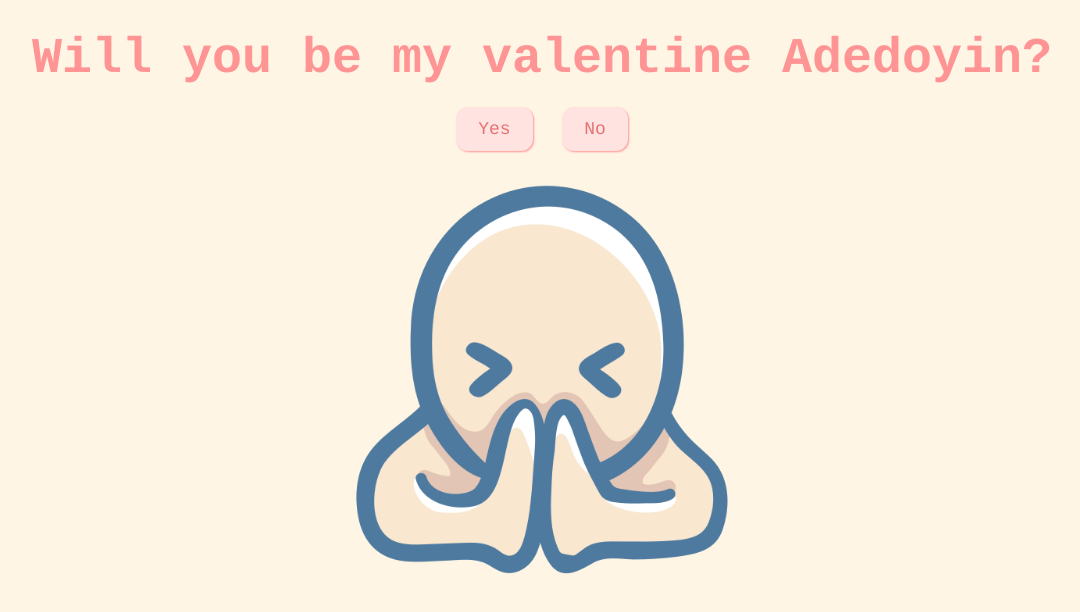
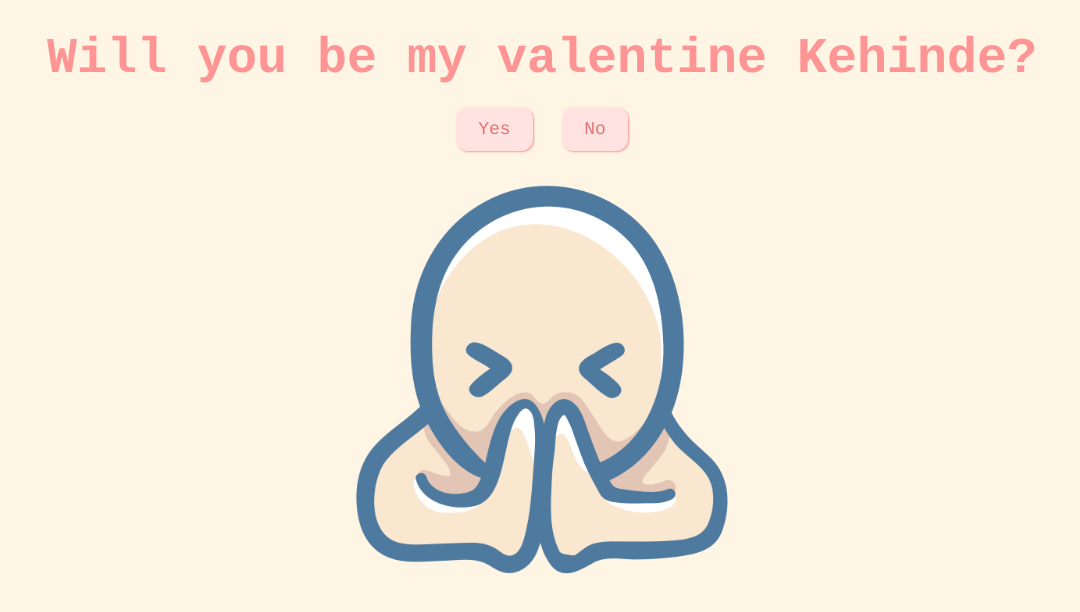
Before and after one commit to Sopefoluwa2/kehindemine, a plain HTML site: page index.html in a window 1280 px wide. Shown: the whole page, without its empty margins (98-1178 px from the left). Drawn offline with Linux system fonts and the light colour scheme.

Commit message:
Update index.html

```diff
--- a/index.html
+++ b/index.html
@@ -7,7 +7,7 @@
     <link rel="stylesheet" href="css/valentine.css" />
   </head>
   <body>
-    <div id="valentineQuestion"><b>Will you be my valentine Adedoyin?</b></div>
+    <div id="valentineQuestion"><b>Will you be my valentine Kehinde?</b></div>
     <button class="answerButton" onclick="location.href='thankyou.html'">
       Yes
     </button>
```
